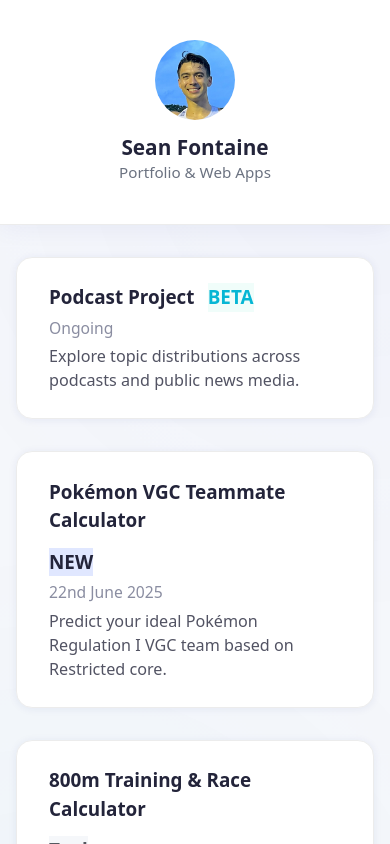
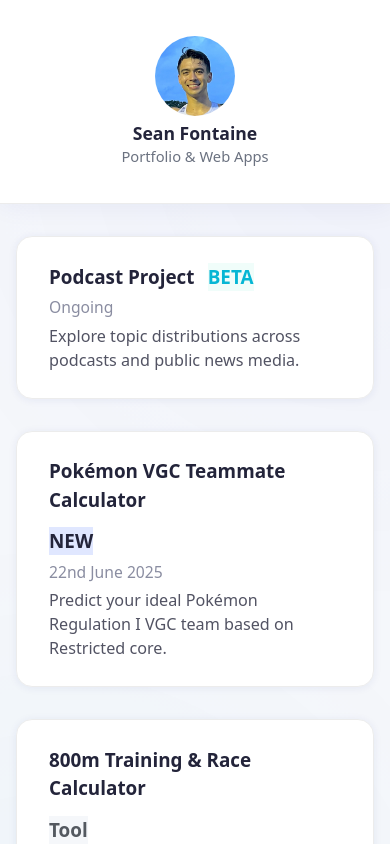
Before and after one commit to spidersocks/developer-site, a React (Vite) app in the folder frontend/tailwindcss4/: page / in a window 390 px wide. Shown: the top 844 px of the page. Built offline with nearby package versions, Linux system fonts and the light colour scheme.

Commit message:
Smaller menu bar for mobile

```diff
--- a/frontend/tailwindcss4/src/pages/Home.jsx
+++ b/frontend/tailwindcss4/src/pages/Home.jsx
@@ -1,4 +1,4 @@
-import React from "react";
+import React, { useEffect, useState } from "react";
 import styles from "./Home.module.css";
 
 const projects = [
@@ -26,10 +26,29 @@ const projects = [
 ];
 
 export default function Home() {
+  const [shrunk, setShrunk] = useState(false);
+
+  useEffect(() => {
+    function handleScroll() {
+      if (window.innerWidth <= 700) {
+        setShrunk(window.scrollY > 20);
+      } else {
+        setShrunk(false);
+      }
+    }
+    window.addEventListener("scroll", handleScroll, { passive: true });
+    window.addEventListener("resize", handleScroll); // If switching between desktop/mobile
+    handleScroll(); // Initial check
+    return () => {
+      window.removeEventListener("scroll", handleScroll);
+      window.removeEventListener("resize", handleScroll);
+    };
+  }, []);
+
   return (
     <div className={styles.homeRoot}>
       {/* Header Section */}
-      <aside className={styles.sidebar}>
+      <aside className={`${styles.sidebar} ${shrunk ? styles.shrunk : ""}`}>
         <div className={styles.sidebarContainer}>
           <div className={styles.sidebarHeader}>
             <div className={styles.avatar}>
--- a/frontend/tailwindcss4/src/pages/Home.module.css
+++ b/frontend/tailwindcss4/src/pages/Home.module.css
@@ -246,9 +246,48 @@
   }
 }
 
+/* Shrinkable sticky sidebar for mobile */
 @media (max-width: 700px) {
   .projects {
     max-width: 100%;
+  }
+  .sidebar {
+    transition: all 0.28s cubic-bezier(.4,0,.2,1);
+    padding: 1.25rem 0;
+    min-height: 88px;
+  }
+  .sidebar.shrunk {
+    padding: 0.25rem 0;
+    min-height: 56px;
+    box-shadow: 0 1px 8px rgba(31,38,135,0.07);
+  }
+  .sidebarHeader {
+    transition: all 0.28s cubic-bezier(.4,0,.2,1);
+    gap: 0.5rem;
+  }
+  .sidebar.shrunk .sidebarHeader {
+    gap: 0.2rem;
+  }
+  .sidebar .avatar {
+    transition: width 0.2s, height 0.2s;
+  }
+  .sidebar.shrunk .avatar {
+    width: 44px;
+    height: 44px;
+  }
+  .sidebar .name {
+    font-size: 1.1rem;
+    transition: font-size 0.2s;
+  }
+  .sidebar.shrunk .name {
+    font-size: 1rem;
+  }
+  .sidebar .tagline {
+    font-size: 0.92rem;
+    transition: font-size 0.2s;
+  }
+  .sidebar.shrunk .tagline {
+    font-size: 0.85rem;
   }
 }
 
```
